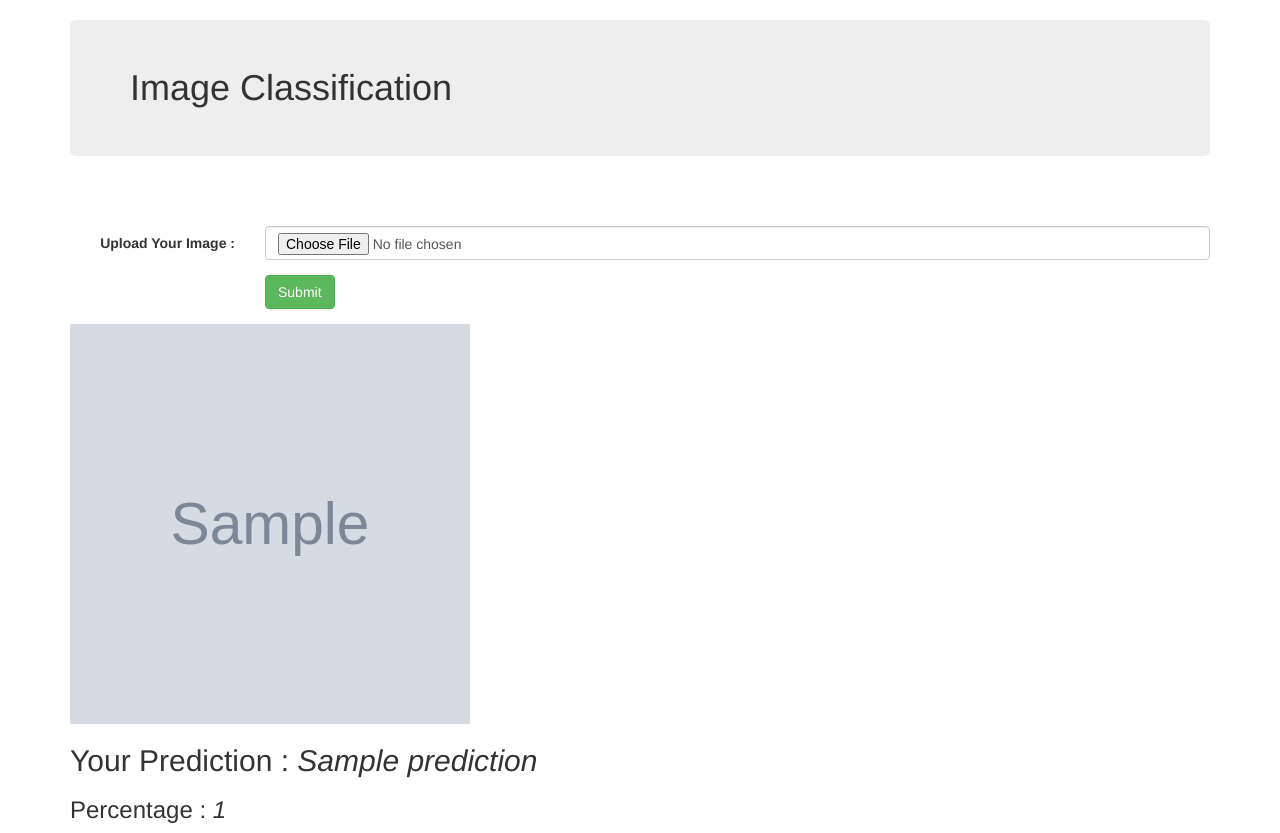
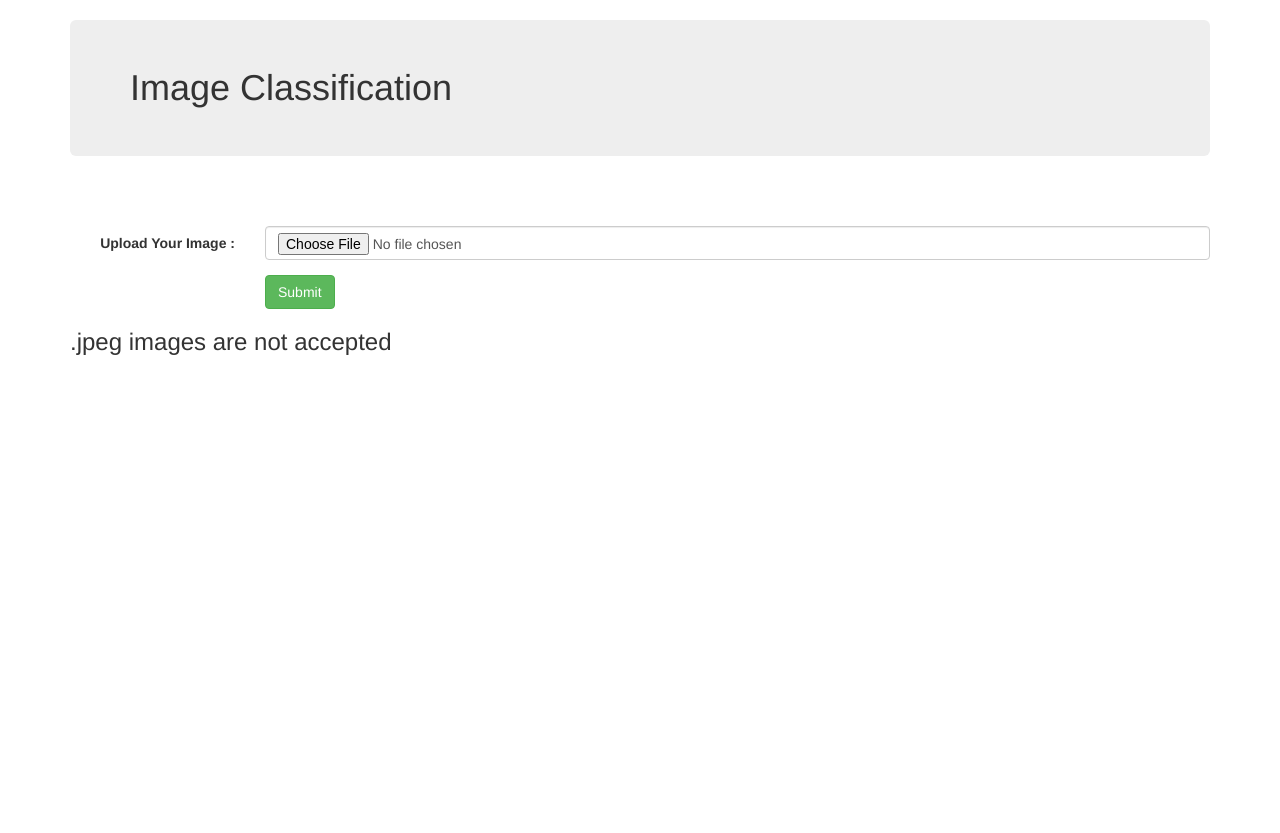
Before and after one commit to xenecodd/flask-project0, a Flask app: template templates/index.html in a window 1280 px wide. After the commit the page ends 355 px from the top, so only its background shows below. Run offline with Flask 3, Linux system fonts and the light colour scheme; the template is opened without the code that fills it: most values are stand-ins (such as "Sample title", 1, 10 or a date in 2020); grey boxes marked "Sample" are stand-in pictures; some libraries are stand-ins or nearby versions.

Commit message:
changes made on app.py

```diff
--- a/app.py
+++ b/app.py
@@ -3,7 +3,7 @@ from keras.models import load_model
 from keras.preprocessing import image
 import numpy as np
 import cv2
-
+import os
 app = Flask(__name__)
 dic = ['DOG', 'HORSE', 'ELEPHANT', 'BUTTERFLY', 'HEN', 'CAT', 'COW', 'SHEEP', 'SPIDER', 'SQUIRREL']
 model = load_model('model.h5')
@@ -28,8 +28,14 @@ def prediction():
     if request.method == "POST":
         img = request.files['my_image']
         img_path = "static/" + img.filename
+        dosya_adi=img.filename
+        print(img.filename)
+        uzanti=os.path.splitext(dosya_adi)[1].lower()
+        err=0
+        if uzanti == ".jpeg":
+            err=1
         img.save(img_path)
-        p, per = predict_label(img_path)
+        p,per = predict_label(img_path)
     return render_template("index.html", prediction=p, percentage=per, img_path=img_path)
 
 
--- a/templates/index.html
+++ b/templates/index.html
@@ -29,15 +29,17 @@
     </div>
   </form>
 
-	{% if prediction %}
+    {% if prediction and err==0 %}
   <img src="{{img_path}}" height="400px" width="400px">
-	<h2> Your Prediction   : <i> {{prediction}} </i></h2>
-  {% if percentage>0.5 %}
-  <h3> Percentage   : <i> {{percentage}} </i></h3>
-  {% else %}
-  <h3> Image Could'nt Recognized </h3>
-  {% endif %}
-	{% endif %}
+	<h2> Your Prediction   : <i> {{prediction}}x </i></h2>
+        {% if percentage>0.8 %}
+            <h3> Percentage   : <i> {{percentage}} </i></h3>
+        {% else %}
+            <h3> Image Could'nt Recognized </h3>
+        {% endif %}
+    {% else %}
+        <h3> .jpeg images are not accepted </h3>
+    {% endif %}
 
 </div>
 
```
Also changed, not shown: static/gerçekdostlAR.jpeg (added), 1 other file.
